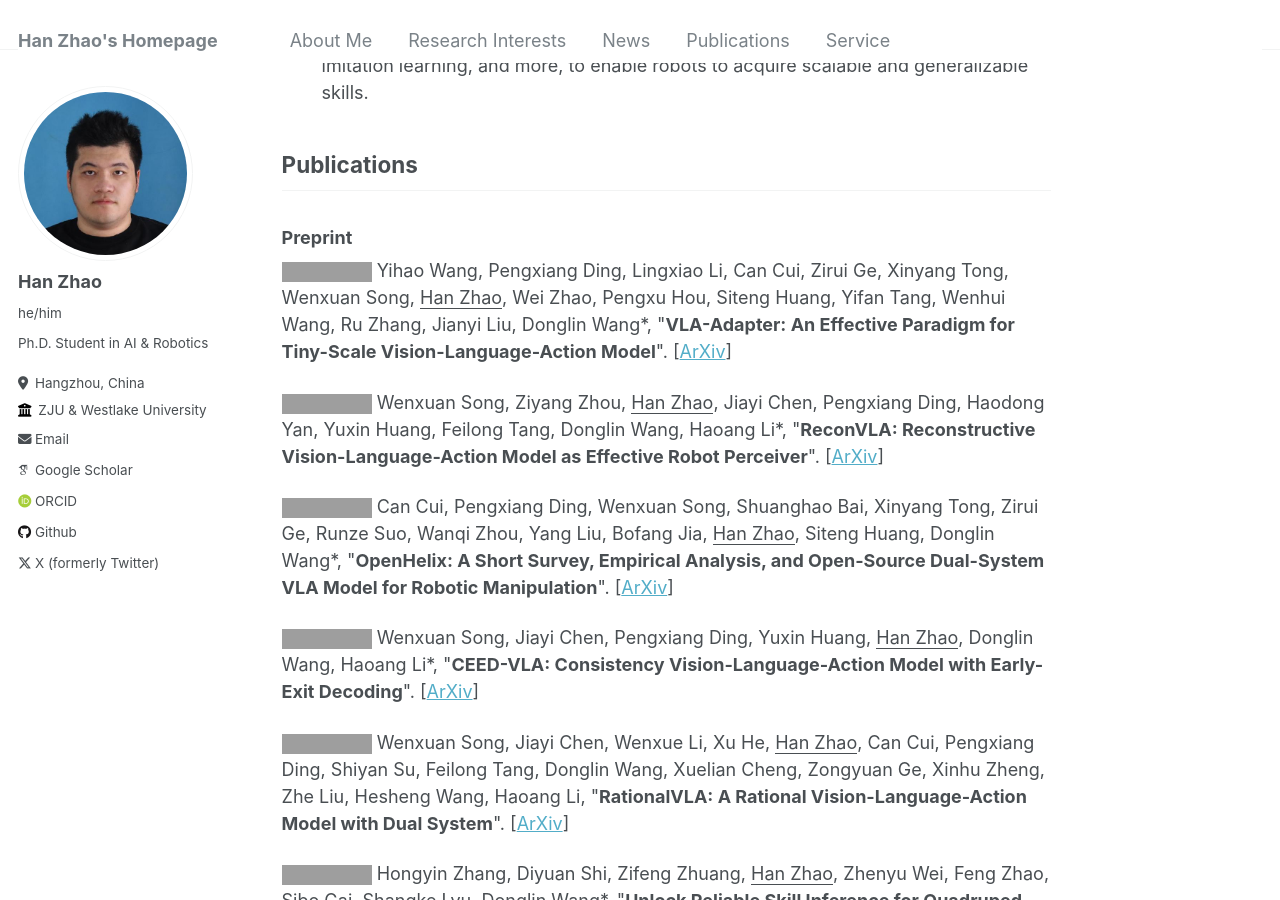
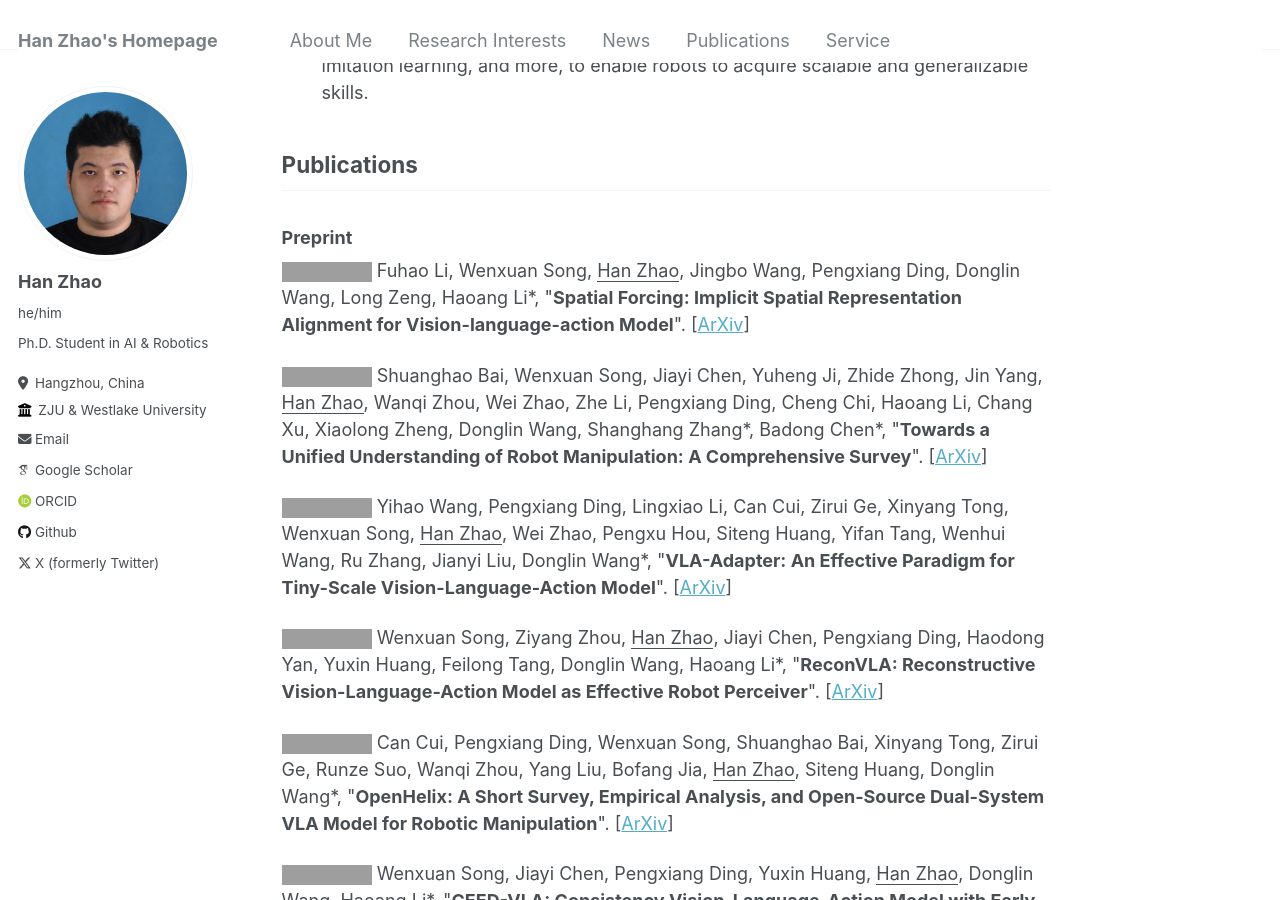
Before and after one commit to h-zhao1997/h-zhao1997.github.io, a Jekyll site: the page built from _pages/about.md, in a window 1280 px wide and 900 px high, scrolled down 742 px. Built offline with Jekyll 4.4.1, drawn with Linux system fonts in a browser that asks for light colours; some web fonts are replaced; grey boxes are pictures that could not be loaded.

Commit message:
Update about.md

```diff
--- a/_pages/about.md
+++ b/_pages/about.md
@@ -50,6 +50,10 @@ Specifically, I am interested in:
 <h2 id='publications'>Publications</h2>
 
 ### Preprint
+
+<a href="https://arxiv.org/abs/2510.12276" target="_blank"><img src="https://img.shields.io/badge/arXiv-2510.12276-B31B1B?style=for-the-badge"></a> Fuhao Li, Wenxuan Song, <u>Han Zhao</u>, Jingbo Wang, Pengxiang Ding, Donglin Wang, Long Zeng, Haoang Li\*, &quot;**Spatial Forcing: Implicit Spatial Representation Alignment for Vision-language-action Model**&quot;. [[ArXiv](https://arxiv.org/pdf/2510.12276.pdf)]
+
+<a href="https://arxiv.org/abs/2510.10903" target="_blank"><img src="https://img.shields.io/badge/arXiv-2510.10903-B31B1B?style=for-the-badge"></a> Shuanghao Bai, Wenxuan Song, Jiayi Chen, Yuheng Ji, Zhide Zhong, Jin Yang, <u>Han Zhao</u>, Wanqi Zhou, Wei Zhao, Zhe Li, Pengxiang Ding, Cheng Chi, Haoang Li, Chang Xu, Xiaolong Zheng, Donglin Wang, Shanghang Zhang\*, Badong Chen\*, &quot;**Towards a Unified Understanding of Robot Manipulation: A Comprehensive Survey**&quot;. [[ArXiv](https://arxiv.org/pdf/2510.10903.pdf)]
 
 <a href="https://arxiv.org/abs/2509.09372" target="_blank"><img src="https://img.shields.io/badge/arXiv-2509.09372-B31B1B?style=for-the-badge"></a> Yihao Wang, Pengxiang Ding, Lingxiao Li, Can Cui, Zirui Ge, Xinyang Tong, Wenxuan Song, <u>Han Zhao</u>, Wei Zhao, Pengxu Hou, Siteng Huang, Yifan Tang, Wenhui Wang, Ru Zhang, Jianyi Liu, Donglin Wang\*, &quot;**VLA-Adapter: An Effective Paradigm for Tiny-Scale Vision-Language-Action Model**&quot;. [[ArXiv](https://arxiv.org/pdf/2509.09372.pdf)]
 
```
